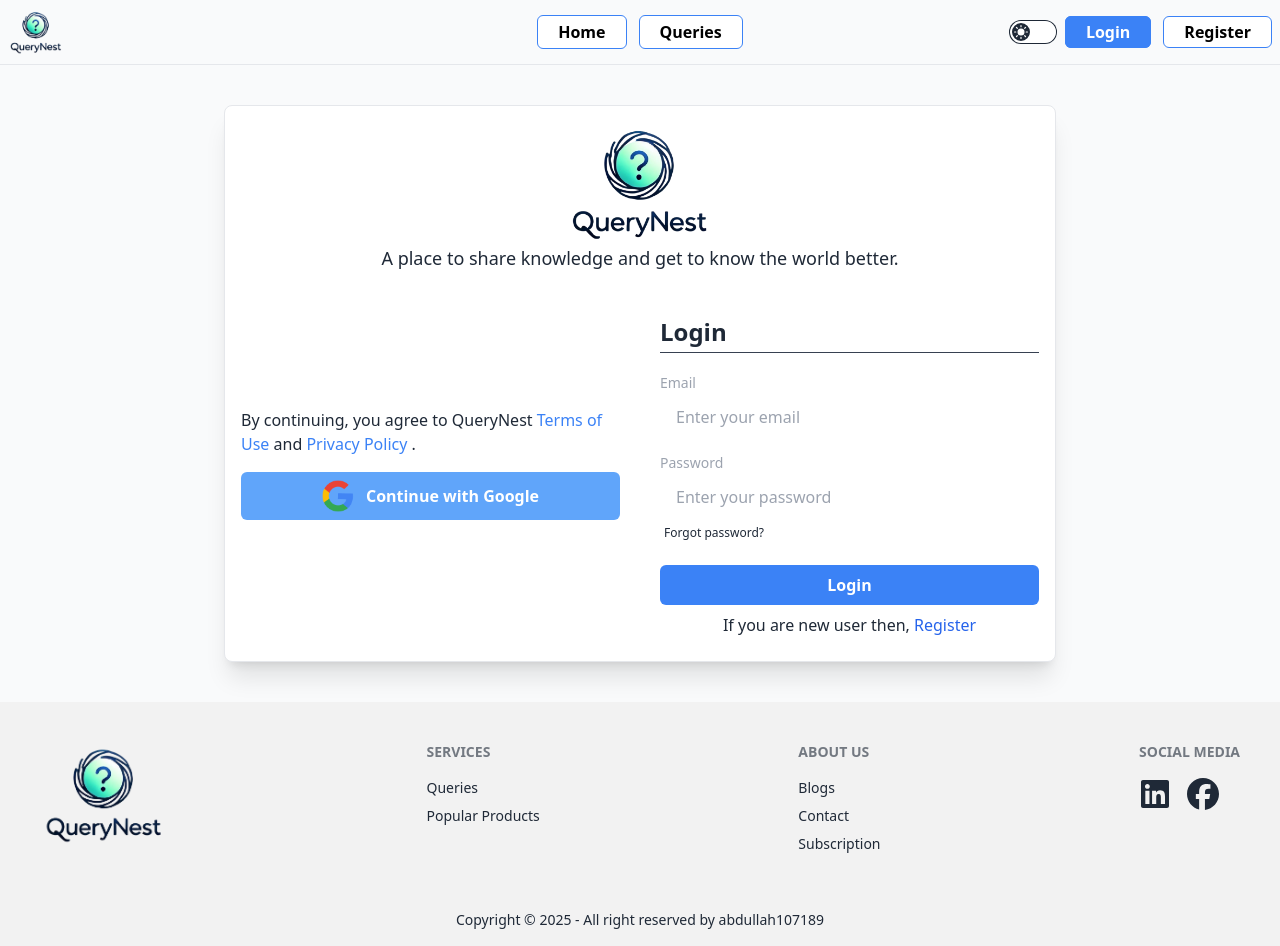
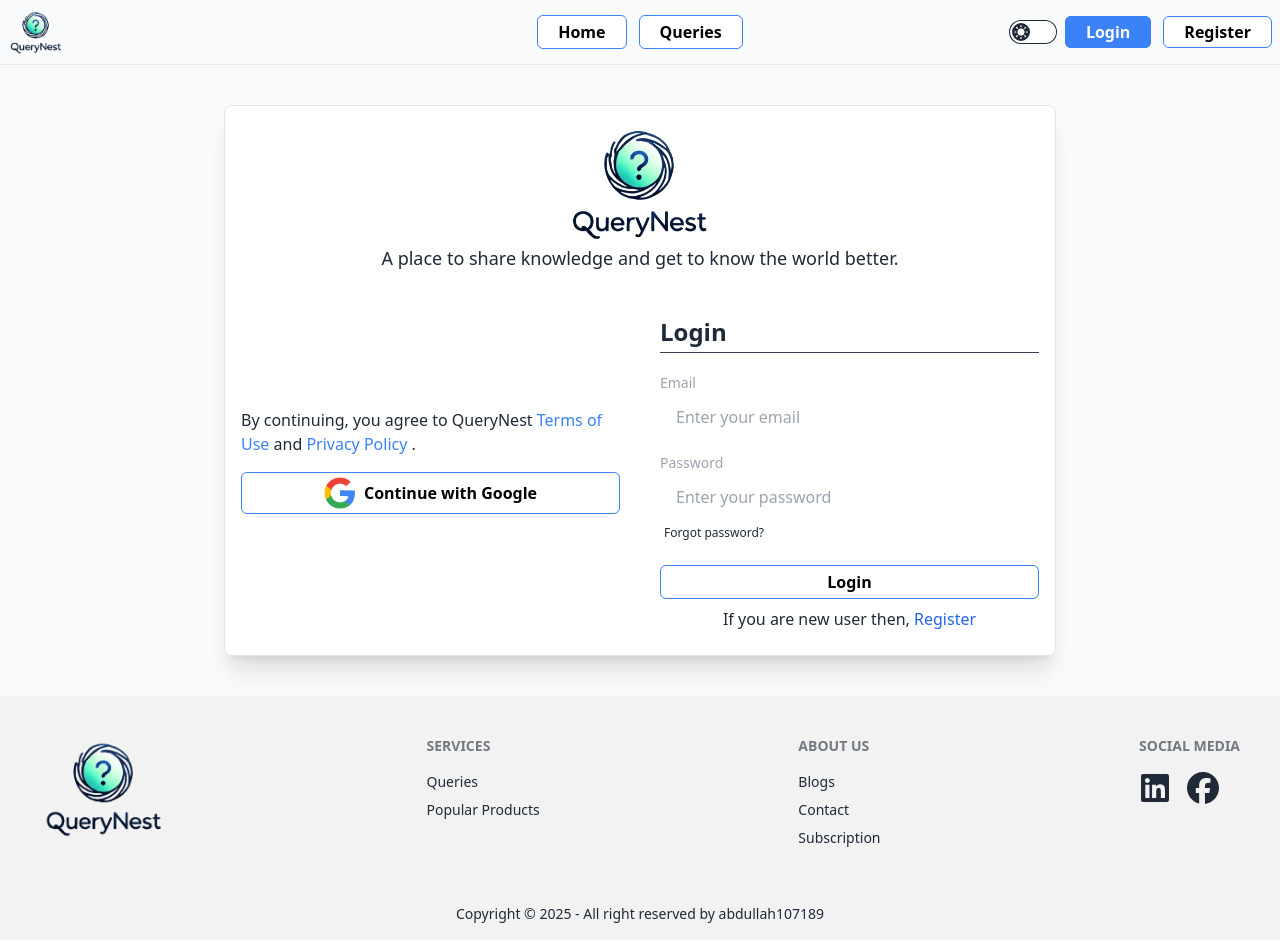
Before and after one commit to abdullah107189/Querynest-client-side, a React (Vite) app: page /login in a window 1280 px wide. Built offline with nearby package versions, Linux system fonts and the light colour scheme; no server answers.

Commit message:
some unknow style fixed like semmelur

```diff
--- a/src/compoonents/Blogs/Blogs.jsx
+++ b/src/compoonents/Blogs/Blogs.jsx
@@ -20,7 +20,7 @@ const BlogSection = () => {
         <section className="bgP md:pt-20 pt-10">
             <div className="container mx-auto px-4">
                 <h2 className="text-3xl font-bold text-center mb-5">Our Blog</h2>
-                <p className="text-center text-gray-600 mb-8 text-xl">
+                <p className="text-center dark:text-gray-300 text-gray-600 mb-8 text-xl">
                     Explore tips, guides, and trends to enhance your experience with recommendations.
                 </p>
                 <div className="grid md:grid-cols-2 gap-6">
--- a/src/compoonents/ContactSection/ContactSection.jsx
+++ b/src/compoonents/ContactSection/ContactSection.jsx
@@ -15,7 +15,7 @@ const ContactSection = () => {
         <div className=' md:py-20 py-10 px-4'>
             <h1 className='md:text-4xl text-center font-bold md:mb-10 mb-5'>Contact section</h1>
             <div className="md:flex justify-between gap-10 md:p-0 p-4">
-                <div className="md:w-1/2">
+                <div className="md:w-1/2 bgS">
                     <h2 className="text-2xl font-bold mb-4">Send A Message</h2>
                     <form onSubmit={handleSubmit} className="space-y-4 dark:border-gray-700 border p-5 rounded-lg">
                         <div>
@@ -64,7 +64,7 @@ const ContactSection = () => {
                         </div>
                         <button
                             type="submit"
-                            className="bg-blue-500 hover:bg-blue-700 text-white font-bold py-2 px-4 rounded"
+                            className="actionBtn"
                         >
                             SEND MESSAGE
                         </button>
--- a/src/compoonents/Queries/Queries.jsx
+++ b/src/compoonents/Queries/Queries.jsx
@@ -2,6 +2,7 @@ import { useEffect, useState } from "react"
 import axios from "axios"
 import { format } from "date-fns";
 import { Link } from "react-router-dom";
+import { FaComment, FaUser } from "react-icons/fa";
 
 const Queries = () => {
     const [queries, setQueries] = useState([])
@@ -59,7 +60,8 @@ const Queries = () => {
                                 <div className="p-4 h-full flex flex-col">
                                     <h2 className="text-lg font-bold">{query.product_name}</h2>
                                     <p className="text-sm mb-3 dark:text-gray-300 text-gray-600">{query.query_title.substring(0, 50)}...</p>
-                                    <p className="mb-4 font-bold flex-grow">RecommendationCount : {query.recommendationCount}</p>
+                                    <p className="mb-2 flex gap-2 items-center"><FaComment></FaComment> Recommended : {query.recommendationCount}</p>
+                                    <p className="mb-2 flex gap-2 items-center flex-grow-0"><FaUser></FaUser> {query.authorEmail}</p>
                                     <Link className="actionBtn mt-auto text-center" to={`/querie-details/${query?._id}`}>Do Recommend</Link>
                                 </div>
                             </div>
--- a/src/index.css
+++ b/src/index.css
@@ -6,21 +6,27 @@ body {
     overflow-y: scroll;
 }
 
+* {
+    scroll-behavior: smooth;
+}
 
 @layer components {
     .actionBtn {
-        @apply text-black hover:bg-blue-500 font-semibold border border-blue-500 hover:text-white py-1 md:px-5 px-3 text-sm md:text-base rounded-md transform duration-300 dark:bg-blue-100/10 dark:text-gray-200 bg-white
+        @apply text-black  hover:bg-blue-500 font-semibold border border-blue-500 hover:text-white py-1 md:px-5 px-3 text-sm md:text-base rounded-md transform duration-200 dark:hover:bg-gray-700 dark:bg-blue-700/10 dark:text-gray-200 bg-white
     }
 
     .bgP {
         @apply dark:bg-[#15202b] bg-[#f9fafb]
     }
+
     .bgS {
         @apply dark:bg-[#1a2734] bg-white
     }
+
     .textP {
         @apply text-[#15202b] dark:text-[#f9fafb]
     }
+
     .textS {
         @apply text-[#1a2734] dark:text-white
     }
--- a/src/pages/AllQueries/AllQueries.jsx
+++ b/src/pages/AllQueries/AllQueries.jsx
@@ -78,8 +78,8 @@ const AllQueries = () => {
                                 className={`relative ${toggle ? 'flex-col justify-between items-center' : 'flex-row'} flex h-full dark:border-gray-700 border rounded-lg shadow-md  bgS hover:shadow-lg transition`}
                             >
                                 <div className={`px-3 rounded-md text-xs ${toggle && 'dark:bg-gray-800/50 bg-blue-100/60 dark:text-white text-blue-500 items-center'} font-semibold top-1 left-1 absolute ${toggle ? 'flex flex-col' : ''}`}>
-                                    <span className={`${toggle || 'bg-blue-100/60 text-blue-500 badge'}`}>{format(new Date(query.uploadDate), "P")}</span>
-                                    <span className={`${toggle || 'bg-blue-100/60 text-blue-500 badge'}`}>{format(new Date(query.uploadDate), "p")}</span>
+                                    <span className={`${toggle || 'dark:bg-gray-700/50 bg-blue-100/60 dark:text-white text-blue-500 badge'}`}>{format(new Date(query.uploadDate), "P")}</span>
+                                    <span className={`${toggle || 'dark:bg-gray-700/50 bg-blue-100/60 dark:text-white text-blue-500 badge'}`}>{format(new Date(query.uploadDate), "p")}</span>
                                 </div>
                                 <div className={`${toggle || 'md:w-1/2'}`}>
                                     <img
--- a/src/pages/Authenticaion/Login/Login.jsx
+++ b/src/pages/Authenticaion/Login/Login.jsx
@@ -60,7 +60,7 @@ const Login = () => {
                     <div className='lg:flex gap-10 items-center'>
                         <div className="flex flex-col space-y-4 lg:w-1/2">
                             <p>By continuing, you agree to QueryNest <span className='text-blue-500 cursor-pointer'>Terms of Use</span> and <span className='text-blue-500 cursor-pointer'>Privacy Policy</span> .</p>
-                            <button onClick={handleLoginWithGoogle} className="bg-blue-400 hover:bg-blue-600 text-white font-semibold py-2 px-4 rounded-md flex items-center justify-center gap-3">
+                            <button onClick={handleLoginWithGoogle} className="actionBtn flex items-center justify-center gap-2">
                                 <img className='w-8 h-8' src={googleLogo} alt="" /> Continue with Google
                             </button>
                         </div>
@@ -97,7 +97,7 @@ const Login = () => {
                                         <a href="#" className="label-text-alt link link-hover">Forgot password?</a>
                                     </label>
                                 </div>
-                                <button className="bg-blue-500 hover:bg-blue-600 text-white font-semibold py-2 px-4 rounded-md w-full">
+                                <button className="actionBtn w-full">
                                     Login
                                 </button>
                             </form>
--- a/src/pages/Authenticaion/Register/Register.jsx
+++ b/src/pages/Authenticaion/Register/Register.jsx
@@ -81,7 +81,7 @@ const Register = () => {
                 <div className='lg:flex gap-10 items-center'>
                     <div className="flex flex-col space-y-4 lg:w-1/2">
                         <p>By continuing, you agree to QueryNest <span className='text-blue-500 cursor-pointer'>Terms of Use</span> and <span className='text-blue-500 cursor-pointer'>Privacy Policy</span> .</p>
-                        <button onClick={() => handleLoginWithGoogle()} className="bg-blue-400 hover:bg-blue-600 text-white font-semibold py-2 px-4 rounded-md flex items-center justify-center gap-3">
+                        <button onClick={() => handleLoginWithGoogle()} className="actionBtn flex items-center justify-center gap-3">
                             <img className='w-8 h-8' src={googleLogo} alt="" /> Continue with Google
                         </button>
                     </div>
@@ -141,7 +141,7 @@ const Register = () => {
                                     placeholder="Enter your password"
                                 />
                             </div>
-                            <button className="bg-blue-500 hover:bg-blue-600 text-white font-semibold py-2 px-4 rounded-md w-full">
+                            <button className="actionBtn w-full">
                                 Register
                             </button>
                         </form>
--- a/src/pages/MyQueries/MyQueries.jsx
+++ b/src/pages/MyQueries/MyQueries.jsx
@@ -129,7 +129,7 @@ const MyQueries = () => {
                                                         <img src={query.product_url} alt={query.product_name} className="min-w-20 h-20 mx-auto object-cover rounded" />
                                                     </td>
                                                     <td className="dark:border-gray-700 border">
-                                                        <div className="p-1 rounded-md bg-blue-100/60 text-blue-500 font-semibold  flex flex-col items-center"><span>{format(new Date(query.uploadDate), "P")}</span> <span>{format(new Date(query.uploadDate), "p")}</span></div>
+                                                        <div className="p-1 rounded-md dark:bg-gray-700/50 bg-blue-100/60 dark:text-white text-blue-500 font-semibold  flex flex-col items-center"><span>{format(new Date(query.uploadDate), "P")}</span> <span>{format(new Date(query.uploadDate), "p")}</span></div>
                                                     </td>
                                                     <td className="dark:border-gray-700 border">
                                                         <Link to={`/querie-details/${query?._id}`} className="flex items-center justify-center">
```
